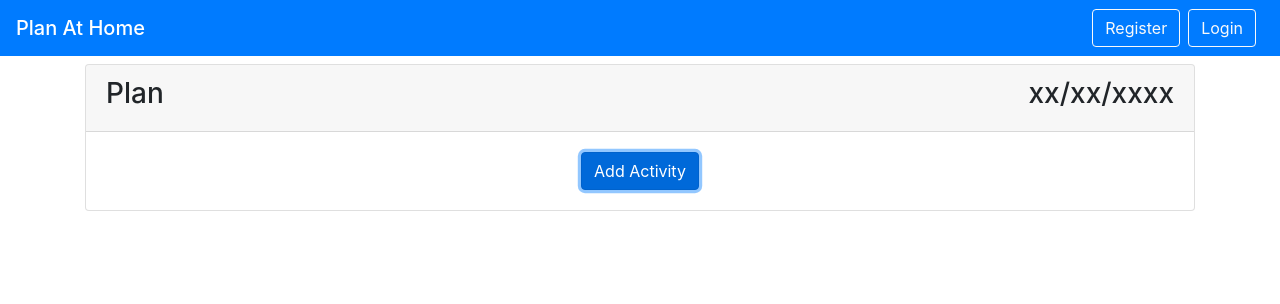
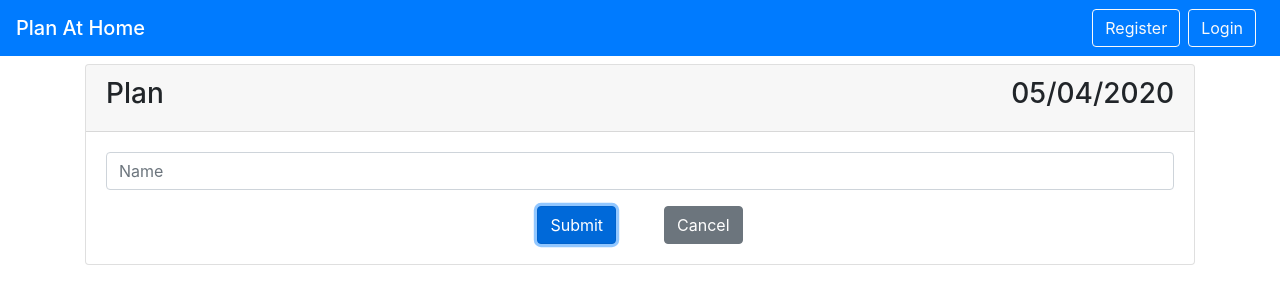
Before and after one commit to BevilKunG/plan-at-home, a React (Create React App) app in the folder client/: page /plann in a window 1280 px wide. Both pictures are taken after a click on the button "Add Activity". Shown: the top 304 px of the page. Built offline with nearby package versions, Linux system fonts and the light colour scheme.

Commit message:
add activity list/form

```diff
--- /dev/null
+++ b/client/src/components/Plan/ActivityForm.js
@@ -0,0 +1,23 @@
+import React, {Component} from 'react'
+
+class ActivityForm extends Component {
+    state = {
+        name: ''
+    }
+
+    render() {
+        return (
+            <form>
+                <div className="form-group">
+                    <input
+                        type="text"
+                        className="form-control"
+                        placeholder="Name"
+                        onChange={(e) => this.setState({name: e.target.value})} />
+                </div>
+            </form>
+        )
+    }
+}
+
+export default ActivityForm
--- a/client/src/components/Plan/PlanCard.js
+++ b/client/src/components/Plan/PlanCard.js
@@ -1,24 +1,61 @@
-import React from 'react'
+import React, {Component} from 'react'
+import ActivityForm from './ActivityForm'
 
-const PlanCard = () => {
+class PlanCard extends Component {
+    state = {
+        showForm: false
+    }
+
+    renderForm() {
+        if(this.state.showForm) {
+            return (
+                <ActivityForm />
+            )
+        }
+        return null
+    }
+
+    renderAddButton() {
+        if(this.state.showForm) {
+            return (
+                <div className="text-center">
+                    <button
+                        className="btn btn-primary mr-5"
+                        >Submit</button>
+                    <button
+                        className="btn btn-secondary"
+                        onClick={() => this.setState({showForm: false})}>Cancel</button>
+                </div>
+            )
+        }
+        return (
+            <div className="text-center">
+                <button
+                    className="btn btn-primary"
+                    onClick={() => this.setState({showForm: true})}>Add Activity</button>
+            </div>
+        )
+    }
+
+    render() {
         return (
             <div className="card">
                 <div className="card-header">
                     <div className="d-flex flex-row justify-content-between">
                         <h3 className="">Plan</h3>
                         <div className="">
-                        <h3>xx/xx/xxxx</h3>
+                            <h3>05/04/2020</h3>
                         </div>
                     </div>
                 </div>
 
                 <div className="card-body">
-                <div className="text-center">
-                    <button className="btn btn-primary">Add Activity</button>
-                </div>
+                    {this.renderForm()}
+                    {this.renderAddButton()}
                 </div>
             </div>
         )
     }
+}
 
 export default PlanCard
```
Also changed, not shown: client/src/components/Plan/ActivityList.js (added, +20 -0 lines). Lines whose indentation alone changed are shown as unchanged.
